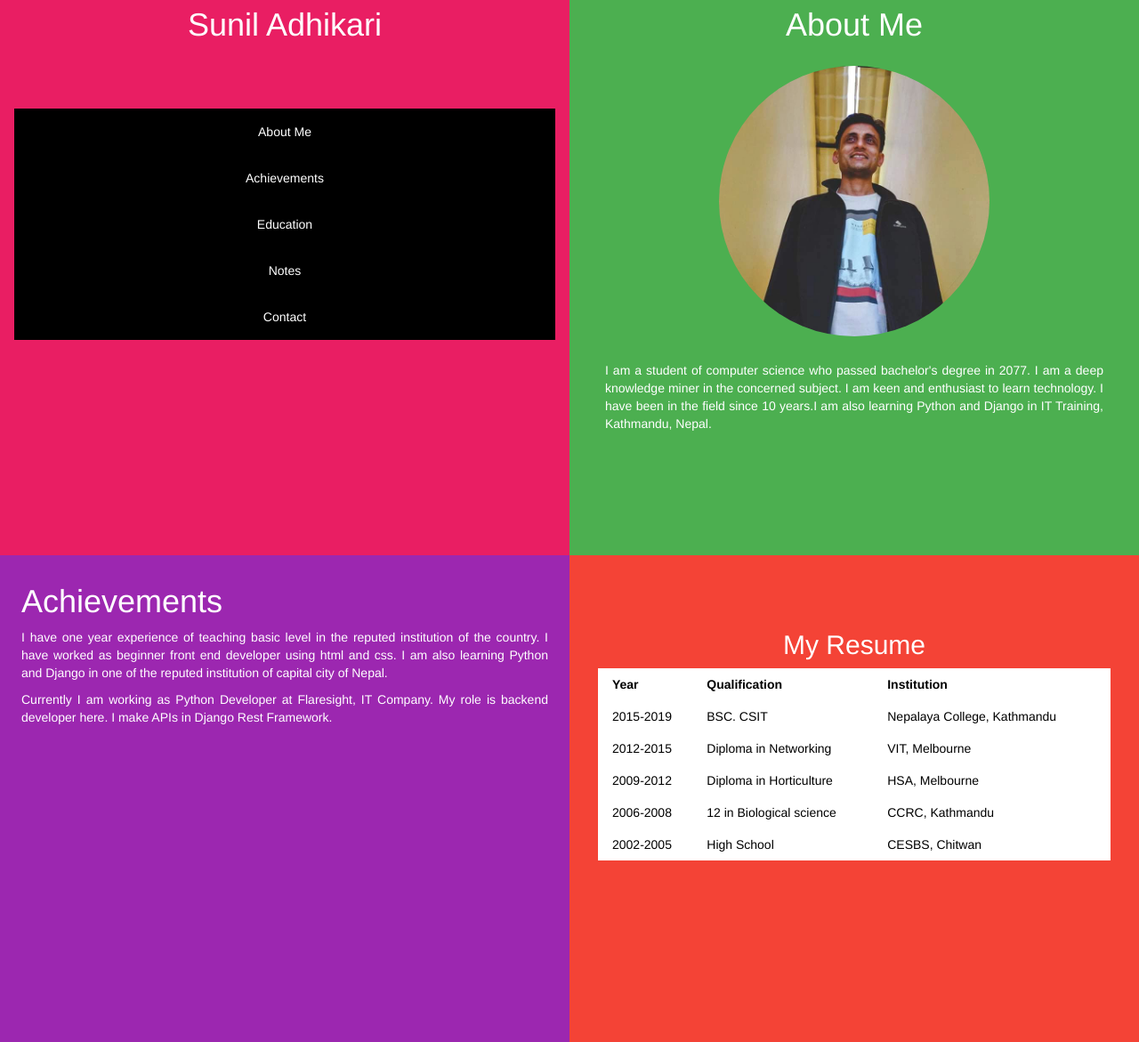
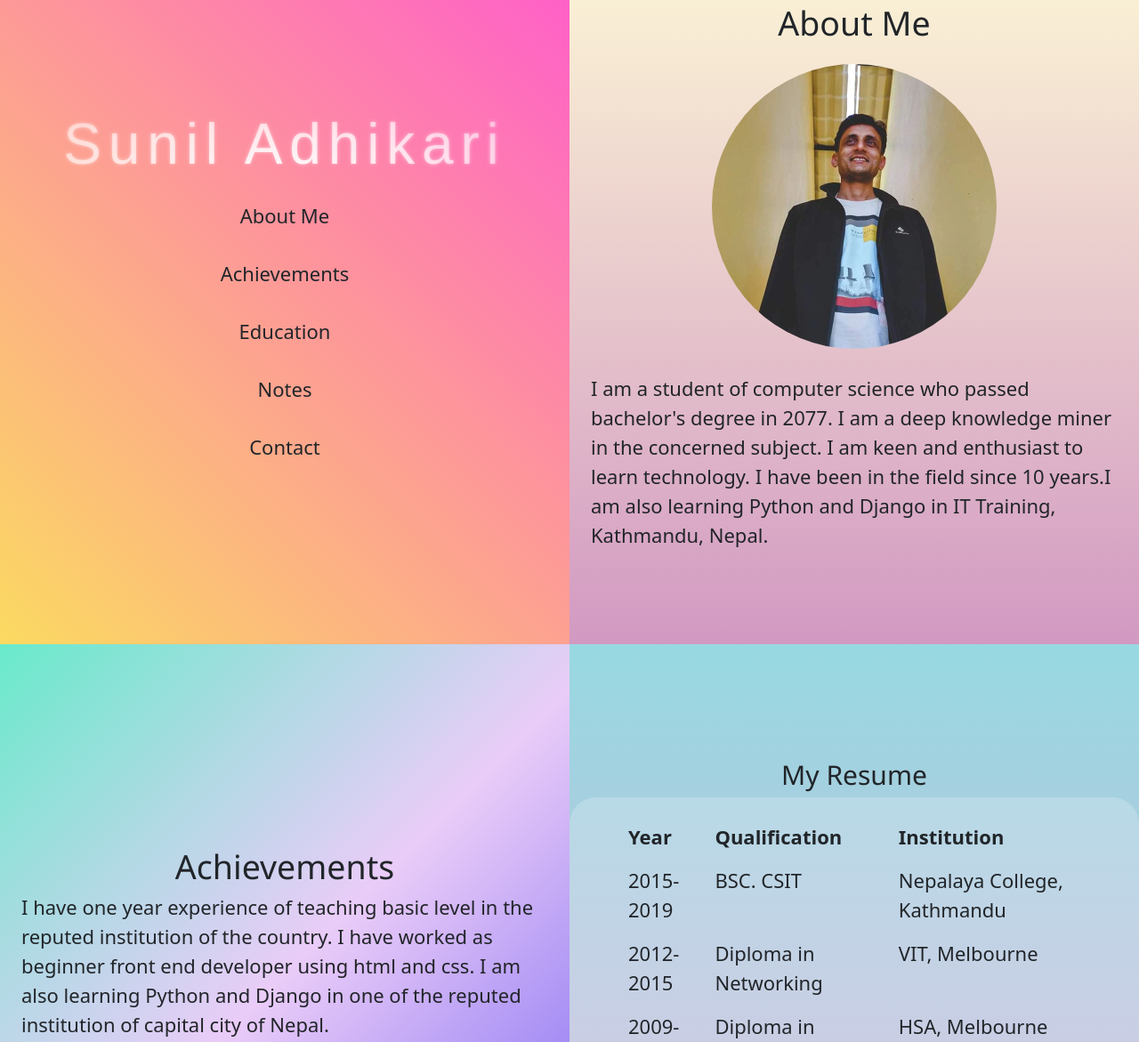
Before and after one commit to adhikarisunil/HTML_Course, a plain HTML site: page index.html in a window 1280 px wide. Shown: the part 76-1247 px from the top of the page at 89% size. Drawn offline with nearby package versions, Linux system fonts and the light colour scheme; a small style sheet from the web is missing.

Commit message:
Update index.html
Signed-off-by: Sunil Adhikari <88506047+adhikarisunil@users.noreply.github.com>

```diff
--- a/index.html
+++ b/index.html
@@ -5,12 +5,105 @@
 <meta name="viewport" content="width=device-width, initial-scale=1">
 <link rel="stylesheet" href="https://www.w3schools.com/w3css/4/w3.css">
 <link href="https://maxcdn.bootstrapcdn.com/font-awesome/4.4.0/css/font-awesome.min.css" rel="stylesheet" />
-<link href="https://maxcdn.bootstrapcdn.com/bootstrap/3.3.5/css/bootstrap.min.css" rel="stylesheet" />
+<!-- <link href="https://maxcdn.bootstrapcdn.com/bootstrap/3.3.5/css/bootstrap.min.css" rel="stylesheet" /> -->
+<link href="https://cdn.jsdelivr.net/npm/bootstrap@5.0.2/dist/css/bootstrap.min.css" rel="stylesheet" integrity="sha384-EVSTQN3/azprG1Anm3QDgpJLIm9Nao0Yz1ztcQTwFspd3yD65VohhpuuCOmLASjC" crossorigin="anonymous">
 <link rel="stylesheet" href="https://cdn.jsdelivr.net/npm/toastify-js@1.7.0/dist/toastify.min.css">
 <link rel="stylesheet" type="text/css" href="https://cdn.jsdelivr.net/npm/toastify-js/src/toastify.min.css">
 
 
 <style>
+    body {
+        min-width: 100%;
+        max-width: 1800px;
+        font-size: 22px;
+    }
+
+    /* Texts */
+    .sunil-text {
+        background: 50% 100% / 50% 50% no-repeat radial-gradient(ellipse at bottom, #fff, transparent, transparent);
+        -webkit-background-clip: text;
+        background-clip: text;
+        color: transparent;
+        font-size: 64px;
+        font-family: "Source Sans Pro", sans-serif;
+        animation: reveal 7s ease-in-out infinite 500ms, glow 2500ms linear infinite 2000ms;
+    }
+
+    @keyframes reveal {
+        60% {
+            letter-spacing: 8px;
+        }
+
+        80% {
+            background-size: 300% 300%;
+        }
+    }
+
+    @keyframes glow {
+        40% {
+            text-shadow: 0 0 8px #fff;
+        }
+    }
+
+
+    /* Hover Start */
+    .hover-title {
+        background: linear-gradient(#fff 0 0) no-repeat calc(200% - var(--p, 0%)) 100% / 200% var(--p, 0.08em);
+        transition: 0.3s var(--t, 0s),
+            background-position 0.3s calc(0.3s - var(--t, 0s));
+    }
+
+    .hover-title:hover {
+        --p: 100%;
+        --t: 0.3s;
+        color: #fff;
+    }
+
+    /* Hover End */
+
+
+    /* Backgrounds Start */
+    .about-bg {
+        background-image: linear-gradient(to top, #d299c2 0%, #fef9d7 100%);
+
+    }
+
+    .achievement-bg {
+
+        background-image: linear-gradient(-225deg, #69EACB 0%, #EACCF8 48%, #6654F1 100%);
+    }
+
+    .contact-bg {
+        background-image: linear-gradient(to top, #a8edea 0%, #fed6e3 100%);
+    }
+
+    .portfolio-bg {
+        background-color: #FBDA61;
+        background-image: linear-gradient(45deg, #FBDA61 0%, #FF5ACD 100%);
+
+    }
+
+    .resume-bg {
+        background-color: #D9AFD9;
+        background-image: linear-gradient(0deg, #D9AFD9 0%, #97D9E1 100%);
+
+    }
+
+    .notes-bg {
+        background-color: #85FFBD;
+        background-image: linear-gradient(45deg, #85FFBD 0%, #FFFB7D 100%);
+
+    }
+
+    /* Extra Bgs */
+    .light-bg {
+        background-color: rgba(255, 255, 255, 0.2);
+        border-radius: 2rem;
+        padding: 20px 50px;
+    }
+
+    /* Backgrounds End */
+
     .footer {
         background: #061D25;
         padding: 10px 0;
@@ -37,79 +130,80 @@
 
     <!-- First Grid: Logo & About -->
     <div class="w3-row">
-        <div class="w3-half w3-pink w3-container w3-center" style="height:700px">
-            <div class="w3-padding-64">
-                <h1 style="color: aquagreen;">Sunil Adhikari</h1>
-                <div class="w3-padding-64">
-                    <a href="#work" class="w3-button w3-black w3-block w3-hover-teal w3-padding-16">About Me</a>
-                    <a href="#work" class="w3-button w3-black w3-block w3-hover-teal w3-padding-16">Achievements</a>
-                    <a href="#work" class="w3-button w3-black w3-block w3-hover-teal w3-padding-16">Education</a>
-                    <a href="#work" class="w3-button w3-black w3-block w3-hover-dark-grey w3-padding-16">Notes</a>
-                    <a href="#contact" class="w3-button w3-black w3-block w3-hover-brown w3-padding-16">Contact</a>
+        <div class="w3-half vh-100 portfolio-bg d-flex flex-column justify-content-center align-items-center" id="sunil">
+            <div class="sunil-text">Sunil Adhikari</div>
+                <a href="#about" class="w3-button w3-block hover-title w3-padding-16">About Me</a>
+            <a href="#achievements" class="w3-button w3-block hover-title w3-padding-16">Achievements</a>
+            <a href="#resume" class="w3-button w3-block hover-title w3-padding-16">Education</a>
+            <a href="#notes" class="w3-button w3-block hover-title w3-padding-16">Notes</a>
+            <a href="#contact" class="w3-button w3-block hover-title w3-padding-16">Contact</a>
         </div>
-            </div>
-        </div>
-        <div class="w3-half w3-green w3-container w3-center" style="height:700px">
-            <div class="w3-padding-64 w3-center">
+
+        <div class="w3-half vh-100 about-bg d-flex flex-column justify-content-center align-items-center" id="about">
             <h1>About Me</h1>
             <img src="Image/image4.jpg" class="w3-margin w3-circle" alt="Person" style="width:50%">
             <div class="w3-left-align w3-padding-large">
-                    <p class="text-justify">I am a student of computer science who passed bachelor's degree in 2077. I am a deep knowledge
+                <p class="text-justify">I am a student of computer science who passed bachelor's degree in 2077.
+                    I
+                    am a deep knowledge
                     miner in the
-                        concerned subject. I am keen and enthusiast to learn technology. I have been in the field since
+                    concerned subject. I am keen and enthusiast to learn technology. I have been in the field
+                    since
                     10 years.I
                     am also learning Python and Django in IT Training, Kathmandu, Nepal.</p>
-                </div>
             </div>
         </div>
     </div>
 
     <!-- Second Grid: Work & Resume -->
     <div class="w3-row">
-        <div class="w3-half w3-purple w3-center" style="min-height:800px" id="work">
-            <div class="w3-left-align w3-padding-large">
-                <h1>Achievements</h1>
-                <p class="text-justify">I have one year experience of teaching basic level in the reputed institution of the country.
+        <div class="w3-half vh-100 achievement-bg d-flex flex-column justify-content-center align-items-center" id="achievements">
+            <div class="w3-padding-large">
+                <h1 class="text-center">Achievements</h1>
+                <p class="text-justify">I have one year experience of teaching basic level in the reputed
+                    institution of
+                    the country.
                     I have worked as beginner front end developer using html and css. I am also learning Python and
                     Django in one
                     of the reputed institution of capital city of Nepal.
                 </p>
                 <p class="text-justify">
-                    Currently I am working as Python Developer at Flaresight, IT Company. My role is backend developer here. I make APIs in Django Rest Framework.
+                    Currently I am working as Python Developer at Flaresight, IT Company. My role is backend
+                    developer
+                    here. I make APIs in Django Rest Framework.
                 </p>
             </div>
         </div>
-        <div class="w3-half w3-red w3-container" style="min-height:800px">
-            <div class="w3-padding-64 w3-center">
+        <div class="w3-half vh-100 resume-bg d-flex flex-column justify-content-center align-items-center" id="resume">
             <h2>My Resume</h2>
-                <div class="w3-container w3-responsive">
+            <div class="w3-container w3-responsive light-bg">
                 <table class="w3-table">
-                        <tr class="w3-white">
+                    <tr>
                         <th>Year</th>
                         <th>Qualification</th>
                         <th>Institution</th>
                     </tr>
-                        <tr class="w3-white">
+                    <tr>
                         <td>2015-2019</td>
                         <td>BSC. CSIT</td>
                         <td>Nepalaya College, Kathmandu</td>
                     </tr>
-                        <tr class="w3-white">
+                    <tr>
                         <td>2012-2015</td>
                         <td>Diploma in Networking</td>
                         <td>VIT, Melbourne</td>
                     </tr>
-                        <tr class="w3-white">
+                    <tr>
                         <td>2009-2012</td>
                         <td>Diploma in Horticulture</td>
                         <td>HSA, Melbourne</td>
                     </tr>
-                        <tr class="w3-white">
+                    <tr>
                         <td>2006-2008</td>
                         <td>12 in Biological science</td>
                         <td>CCRC, Kathmandu</td>
                     </tr>
-                        <tr class="w3-white">
+                    <tr>
                         <td>2002-2005</td>
                         <td>High School</td>
                         <td>CESBS, Chitwan</td>
@@ -119,14 +213,13 @@
             </div>
         </div>
     </div>
-    </div>
 
     <!-- Third Grid: Notes -->
-    <div class="w3-row" id="Notes">
-        <div class="w3-half w3-orange w3-container w3-center" style="height:700px">
-            <div>
-                <h1>Notes</h1>
-                <ol>
+    <div class="w3-row d-flex justify-content-center notes-bg">
+        <div class="w3-half vh-100 d-flex flex-column justify-content-center align-items-center" id="notes">
+            <div class="">
+                <h1 class="w-full text-center">Notes</h1>
+                <ol class="">
                     <li>Computer- Class 3</li>
                     <li>Computer- Class 4</li>
                     <li>Computer- Class 5</li>
@@ -146,28 +239,26 @@
                 </ol>
             </div>
         </div>
-        <div class="w3-half w3-pink w3-container" style="height:700px">
-            <div class="w3-padding-64 w3-padding-large">
+        <div class="w3-half vh-100 contact-bg d-flex flex-column justify-content-center align-items-center" id="contact">
             <h1>Contact</h1>
-                <p class="w3-opacity"></p>
-                <form id="myForm" class="w3-container w3-card w3-padding-32 w3-white" action="handleSubmit">
+            <form id="myForm" class="w3-container w3-padding-32 light-bg" action="handleSubmit">
                 <div class="w3-section">
                     <label>Name</label>
-                        <input id="from_name" class="w3-input" style="width:100%;" type="text" name="from_name">
+                    <input id="from_name" class="w3-input" type="text" name="from_name">
                 </div>
                 <div class="w3-section">
                     <label>Email</label>
-                        <input id="from_email" class="w3-input" style="width:100%;" type="text" name="from_email">
+                    <input id="from_email" class="w3-input" type="text" name="from_email">
                 </div>
                 <div class="w3-section">
                     <label>Message</label>
-                        <input id="message" class="w3-input" style="width:100%;" type="text" name="message">
+                    <input id="message" class="w3-input" type="text" name="message">
                 </div>
                 <button type="submit" id="sendEmailButton" class="w3-button w3-teal w3-right">Send</button>
             </form>
         </div>
     </div>
-    </div>
+
     <footer class="footer">
         <div class="container text-center">
             <a href="https://www.facebook.com/suniladhikari42"><i class="fa fa-facebook"></i></a>
@@ -184,6 +275,7 @@
 
 
     <script src="https://cdn.emailjs.com/dist/email.min.js"></script>
+    <script src="https://cdn.jsdelivr.net/npm/bootstrap@5.0.2/dist/js/bootstrap.bundle.min.js" integrity="sha384-MrcW6ZMFYlzcLA8Nl+NtUVF0sA7MsXsP1UyJoMp4YLEuNSfAP+JcXn/tWtIaxVXM" crossorigin="anonymous"></script>
     <script type="text/javascript" src="https://cdn.jsdelivr.net/npm/toastify-js"></script>
     <script src="https://cdn.jsdelivr.net/npm/toastify-js@1.7.0/dist/toastify.min.js"></script>
     <script>
```
Lines whose indentation alone changed are shown as unchanged.
